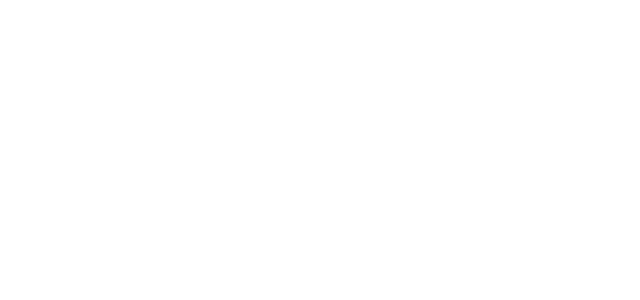
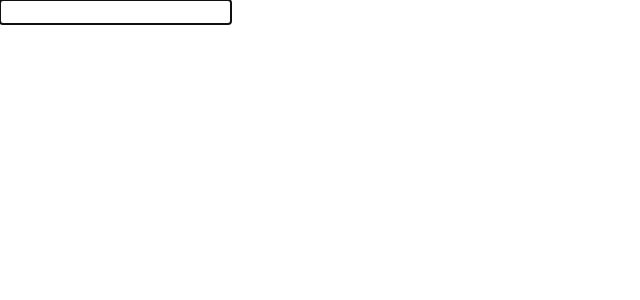
Before and after one commit to satvikplatform/assignment-react-app, a React (Create React App) app: page / in a window 1280 px wide. Shown: the top 300 px of the page, without its empty margins (0-640 px from the left). Built offline with nearby package versions, Linux system fonts and the light colour scheme.

Commit message:
Ref Class component, ref accessing its own element

```diff
--- a/src/App.js
+++ b/src/App.js
@@ -2,6 +2,7 @@
 /* import Example from './components/Example'; */
 /* import CounterExample from './components/CounterExample'; */
 import "./index.css";
+import RefParent from './refs_scenario/RefParent';
 /* import FormPractice from './practice/FormPractice'; */
 /* import PointerPractice from './practice/PointerPractice'; */
 /* import Calculator from './state_of_water/Calculator'; */
@@ -39,6 +40,7 @@
       {/*   <Example/> */}
       {/*  <FormPractice /> */}
       {/* <PointerPractice /> */}
+      <RefParent />
 
     </div>
   );
--- a/src/ref's_scenario/Parent.jsx
+++ /dev/null
@@ -1,11 +0,0 @@
-import React from "react";
-
-const Parent = () => {
-    return(
-        <div>
-            hello
-        </div>
-    );
-};
-
-export default Parent;
--- /dev/null
+++ b/src/refs_scenario/ChildRcc.jsx
@@ -0,0 +1,22 @@
+import React from "react";
+
+
+
+class ChildRcc extends React.Component {
+    constructor(props) {
+        super(props)
+        this.textInput = React.createRef();
+    }
+    componentDidMount() {
+        this.textInput.current.focus();
+    }
+    render() {
+        return (
+            <div>
+                <input type="text" ref={this.textInput}/>
+            </div>
+        );
+    };
+};
+
+export default ChildRcc;
--- /dev/null
+++ b/src/refs_scenario/RefParent.jsx
@@ -0,0 +1,12 @@
+import React from "react";
+import ChildRcc from "./ChildRcc";
+
+const RefParent = () => {
+    return (
+        <div>
+            <ChildRcc />
+        </div>
+    );
+};
+
+export default RefParent;
```
Also changed, not shown: src/ref's_scenario/ChildRfc.jsx (deleted), src/refs_scenario/ChildRfc.jsx (added).
